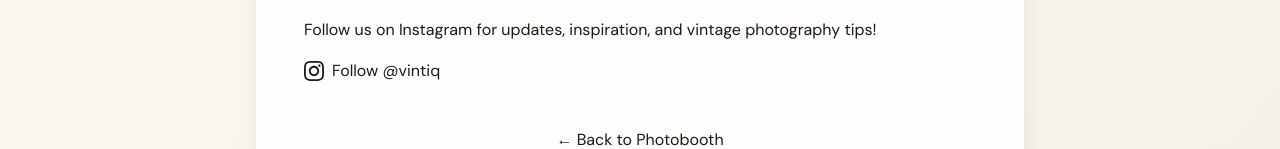
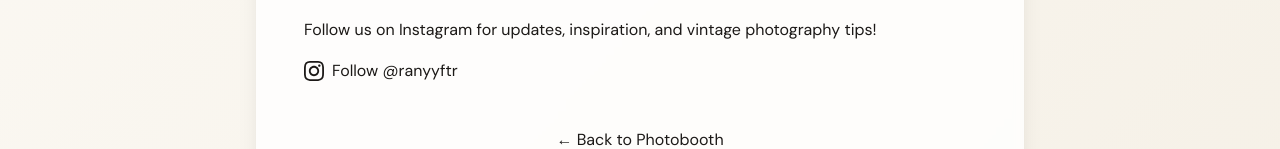
Before and after one commit to gentaArnezzi/vintiq, a Next.js app: page /about in a window 1280 px wide. Shown: the part 1037-1186 px from the top of the page. Built offline with nearby package versions, Linux system fonts and the light colour scheme; a web font is replaced by a local one.

Commit message:
update instagram

```diff
--- a/app/about/page.tsx
+++ b/app/about/page.tsx
@@ -90,7 +90,7 @@ export default function AboutPage() {
                                 tips!
                             </p>
                             <a
-                                href="https://instagram.com/vintiq"
+                                href="https://instagram.com/ranyyftr"
                                 target="_blank"
                                 rel="noopener noreferrer"
                                 className="inline-flex items-center gap-2 vintage-button-primary"
@@ -98,7 +98,7 @@ export default function AboutPage() {
                                 <svg className="w-5 h-5" fill="currentColor" viewBox="0 0 24 24">
                                     <path d="M12 2.163c3.204 0 3.584.012 4.85.07 3.252.148 4.771 1.691 4.919 4.919.058 1.265.069 1.645.069 4.849 0 3.205-.012 3.584-.069 4.849-.149 3.225-1.664 4.771-4.919 4.919-1.266.058-1.644.07-4.85.07-3.204 0-3.584-.012-4.849-.07-3.26-.149-4.771-1.699-4.919-4.92-.058-1.265-.07-1.644-.07-4.849 0-3.204.013-3.583.07-4.849.149-3.227 1.664-4.771 4.919-4.919 1.266-.057 1.645-.069 4.849-.069zm0-2.163c-3.259 0-3.667.014-4.947.072-4.358.2-6.78 2.618-6.98 6.98-.059 1.281-.073 1.689-.073 4.948 0 3.259.014 3.668.072 4.948.2 4.358 2.618 6.78 6.98 6.98 1.281.058 1.689.072 4.948.072 3.259 0 3.668-.014 4.948-.072 4.354-.2 6.782-2.618 6.979-6.98.059-1.28.073-1.689.073-4.948 0-3.259-.014-3.667-.072-4.947-.196-4.354-2.617-6.78-6.979-6.98-1.281-.059-1.69-.073-4.949-.073zm0 5.838c-3.403 0-6.162 2.759-6.162 6.162s2.759 6.163 6.162 6.163 6.162-2.759 6.162-6.163c0-3.403-2.759-6.162-6.162-6.162zm0 10.162c-2.209 0-4-1.79-4-4 0-2.209 1.791-4 4-4s4 1.791 4 4c0 2.21-1.791 4-4 4zm6.406-11.845c-.796 0-1.441.645-1.441 1.44s.645 1.44 1.441 1.44c.795 0 1.439-.645 1.439-1.44s-.644-1.44-1.439-1.44z" />
                                 </svg>
-                                Follow @vintiq
+                                Follow @ranyyftr
                             </a>
                         </section>
                     </div>
--- a/app/layout.tsx
+++ b/app/layout.tsx
@@ -47,7 +47,7 @@ export default function RootLayout({
                                 About
                             </a>
                             <a
-                                href="https://instagram.com/vintiq"
+                                href="https://instagram.com/ranyyftr"
                                 target="_blank"
                                 rel="noopener noreferrer"
                                 className="text-vintage-sepia hover:text-vintage-brown transition-colors"
--- a/components/result-modal.tsx
+++ b/components/result-modal.tsx
@@ -86,7 +86,7 @@ export default function ResultModal({
 
                     <div className="mt-8 pt-6 border-t border-stone-100 text-center">
                         <p className="text-xs text-stone-400">
-                            Tag us <span className="font-medium text-stone-600">@vintiq.studio</span> to be featured
+                            Tag us <span className="font-medium text-stone-600">@ranyyftr</span> to be featured
                         </p>
                     </div>
                 </div>
```
Also changed, not shown: 1 other file (tests, documents, lock files or other folders).
